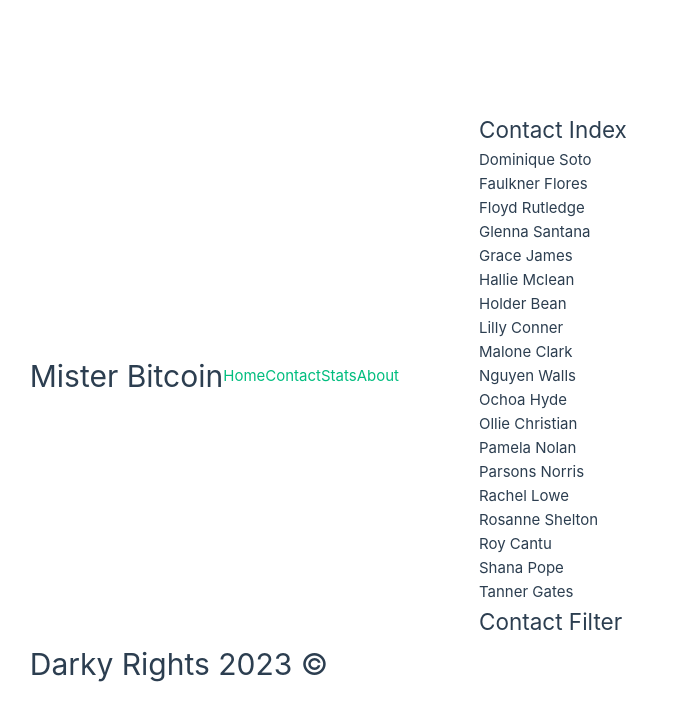
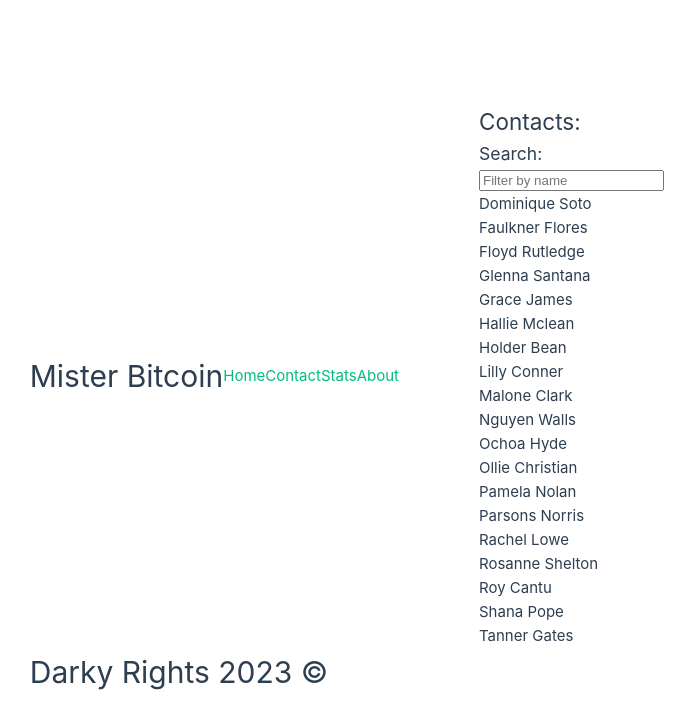
Before and after one commit to Darkfall48/Ex-Mister-Bitcoin-Vue, a Vue app: page /#/contact in a window 1280 px wide. Shown: the top 728 px of the page, without its empty margins (161-856 px from the left). Built offline with nearby package versions, Linux system fonts and the light colour scheme.

Commit message:
Frontend - Contact - Implemented: FILTERING => LIST (CRUDL) [Local Storage]

```diff
--- a/src/cmps/contact/contact-filter.vue
+++ b/src/cmps/contact/contact-filter.vue
@@ -1,9 +1,31 @@
 <template>
-  <h1>Contact Filter</h1>
+  <article>
+    <h1>Search:</h1>
+    <input
+      @input="onFilter"
+      v-model="filterBy.txt"
+      type="text"
+      title="Filter by name"
+      placeholder="Filter by name"
+    />
+  </article>
 </template>
 
 <script>
-export default {}
+export default {
+  data() {
+    return {
+      filterBy: {
+        txt: '',
+      },
+    }
+  },
+  methods: {
+    onFilter() {
+      this.$emit('filter', this.filterBy)
+    },
+  },
+}
 </script>
 
 <style lang="sass" scoped></style>
--- a/src/pages/contact-index.vue
+++ b/src/pages/contact-index.vue
@@ -1,8 +1,8 @@
 <template>
   <section>
-    <h1>Contact Index</h1>
+    <h1>Contacts:</h1>
+    <ContactFilter @filter="onSetFilterBy" />
     <ContactList v-if="contacts" :contacts="filteredContacts" />
-    <ContactFilter @filter="onSetFilterBy" />
   </section>
 </template>
 
@@ -29,7 +29,7 @@ export default {
   },
   computed: {
     filteredContacts() {
-      const regex = new RegExp(this.filterBy.search, 'i')
+      const regex = new RegExp(this.filterBy.txt, 'i')
       return this.contacts.filter((contact) => contact.name.match(regex))
     },
   },
```
